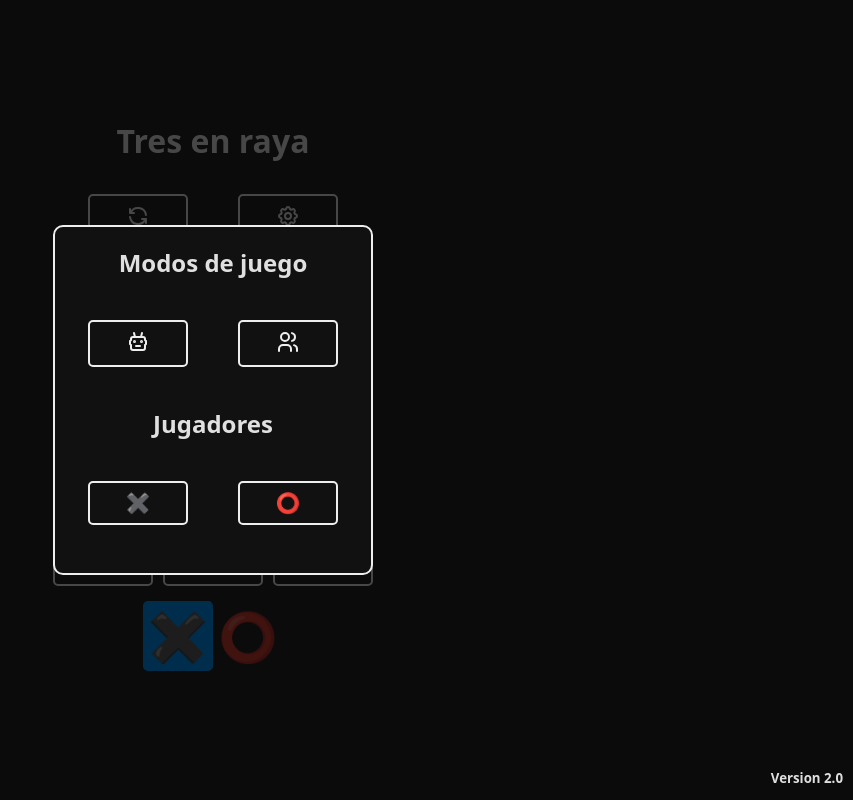
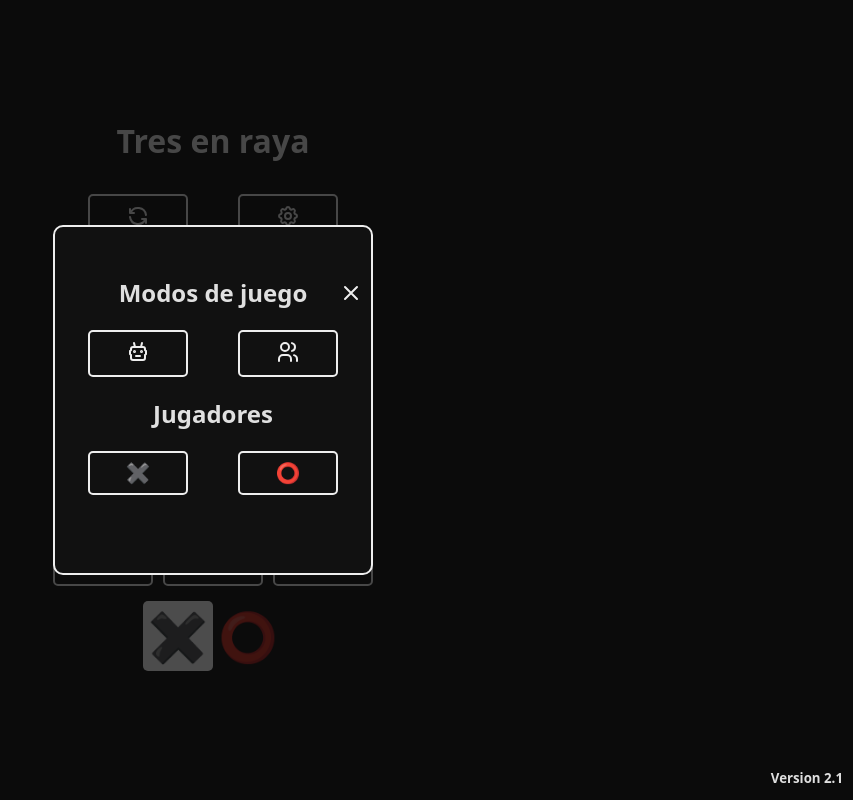
Before and after one commit to louysdev/tres-en-raya-ia, a React (Vite) app: page / in a window 1280 px wide. Both pictures are taken after a click on the button 715 px from the left and 217 px from the top of the page. Shown: the whole page, without its empty margins (427-1280 px from the left). Built offline with nearby package versions, Linux system fonts and the light colour scheme.

Commit message:
Version 2.1 del proyecto

```diff
--- a/src/App.css
+++ b/src/App.css
@@ -21,6 +21,15 @@
   transition: 0.2s;
   font-weight: bold;
   cursor: pointer;
+}
+
+button.exit {
+  margin: 0 auto;
+  width: 24px;
+  height: 24px;
+  display: grid;
+  place-content: center;
+  border: none;
 }
 
 .board button:hover {
@@ -53,7 +62,7 @@
 
 .square.is-selected {
   color: #fff;
-  background: #09f;
+  background: #fff;
 }
 
 .menu {
@@ -108,7 +117,6 @@
 .winner .win {
   margin: 0 auto;
   width: fit-content;
-  border: 2px solid #eee;
   border-radius: 10px;
   display: flex;
   gap: 15px;
--- a/src/App.jsx
+++ b/src/App.jsx
@@ -78,6 +78,10 @@ function App() {
       setBoard(Array(9).fill(null));
     }
 
+    setMenu(false);
+  };
+
+  const exitMenu = () => {
     setMenu(false);
   };
 
@@ -171,6 +175,7 @@ function App() {
           <MenuModal
             selectGameMode={selectGameMode}
             handlePlayerSelect={handlePlayerSelect}
+            exitMenu={exitMenu}
           />
         )}
       </section>
@@ -183,7 +188,7 @@ function App() {
           margin: "10px",
         }}
       >
-        <h5>Version 2.0</h5>
+        <h5>Version 2.1</h5>
       </footer>
     </main>
   );
--- a/src/components/MenuModal.jsx
+++ b/src/components/MenuModal.jsx
@@ -1,13 +1,23 @@
 import { GAME_MODE, TURNS } from "../constants";
 import { MachinePlayerIcon } from "../icons/MachinePlayerIcon";
 import { TwoPlayerIcon } from "../icons/TwoPlayersIcon";
+import XIcon from "../icons/XIcon";
 
-export const MenuModal = ({ selectGameMode, handlePlayerSelect }) => {
+export const MenuModal = ({ selectGameMode, handlePlayerSelect, exitMenu }) => {
   return (
     <section>
       <section className="menu">
         <div className="text">
+          <div style={{ position: "relative" }}>
+            <button
+              className="exit"
+              style={{ position: "absolute", top: 0, right: 0 }}
+              onClick={exitMenu}
+            >
+              <XIcon />
+            </button>
             <h2>Modos de juego</h2>
+
             <div>
               <button onClick={() => selectGameMode(GAME_MODE.MACHINE)}>
                 <MachinePlayerIcon />
@@ -34,6 +44,7 @@ export const MenuModal = ({ selectGameMode, handlePlayerSelect }) => {
               </button>
             </div>
           </div>
+        </div>
       </section>
     </section>
   );
--- /dev/null
+++ b/src/icons/XIcon.jsx
@@ -0,0 +1,19 @@
+const XIcon = (props) => (
+  <svg
+    xmlns="http://www.w3.org/2000/svg"
+    width={24}
+    height={24}
+    fill="none"
+    fontWeight={900}
+    stroke="currentColor"
+    strokeLinecap="round"
+    strokeLinejoin="round"
+    strokeWidth={2}
+    className="icon icon-tabler icon-tabler-x"
+    {...props}
+  >
+    <path stroke="none" d="M0 0h24v24H0z" />
+    <path d="M18 6 6 18M6 6l12 12" />
+  </svg>
+);
+export default XIcon;
```
Lines whose indentation alone changed are shown as unchanged.
